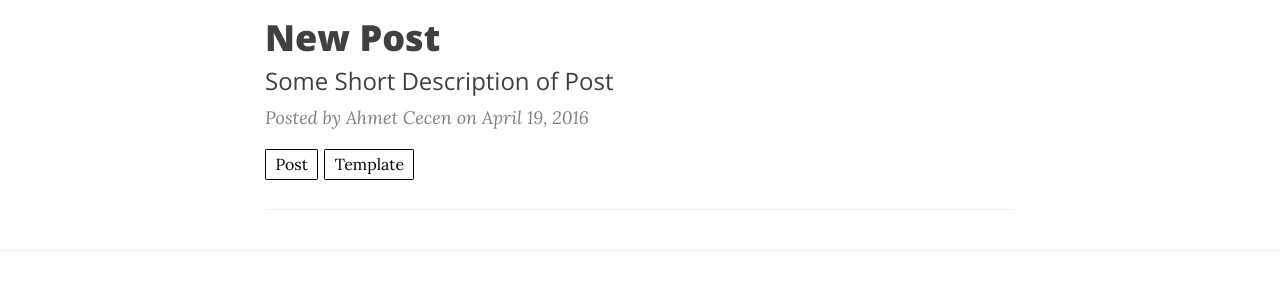
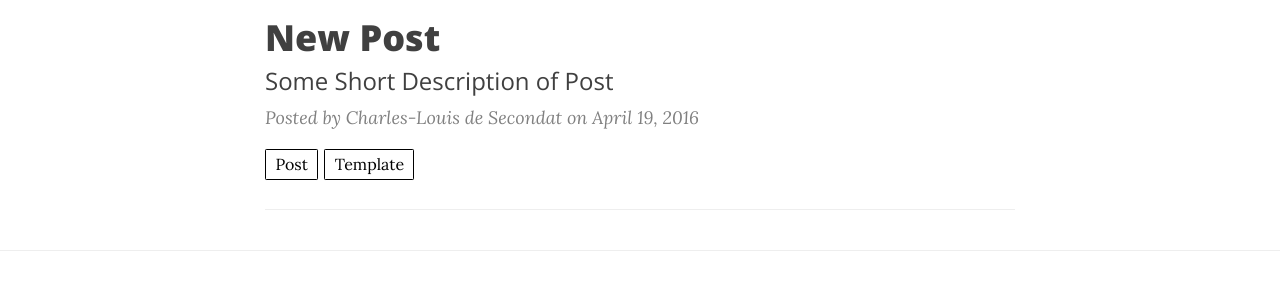
Before and after one commit to vitaedev/lhssenate, a Jekyll site: the page built from index.html, in a window 1280 px wide. Shown: the part 1590-1890 px from the top of the page. Built offline with Jekyll 4.4.1, drawn with Linux system fonts in a browser that asks for light colours; nearby versions of some CDN libraries; the list of posts is cut into pages by our own code.

Commit message:
I might be starting to vaguely understand how not to break jekyll

```diff
--- a/_posts/2016-04-19-New-Post.markdown
+++ b/_posts/2016-04-19-New-Post.markdown
@@ -1,7 +1,7 @@
 ---
 layout:     post
 title:      New Post
-author:     Ahmet Cecen
+author:     Charles-Louis de Secondat
 tags: 		post template
 subtitle:  	Some Short Description of Post
 category:  project1
```
